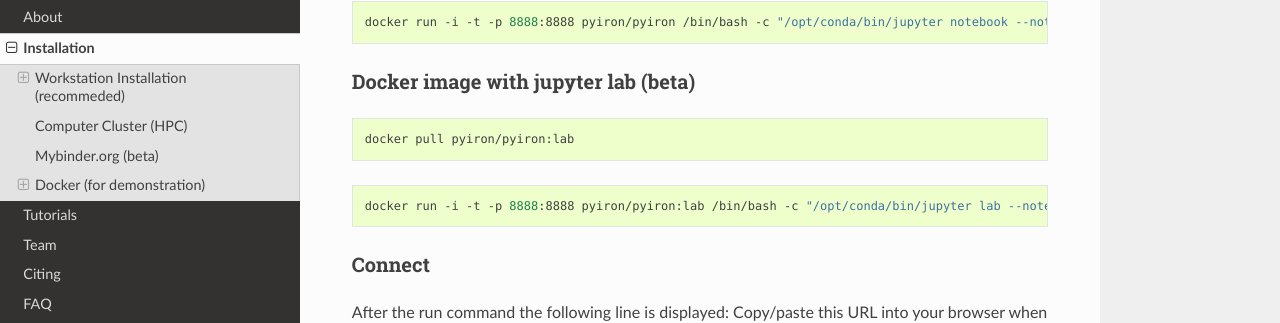
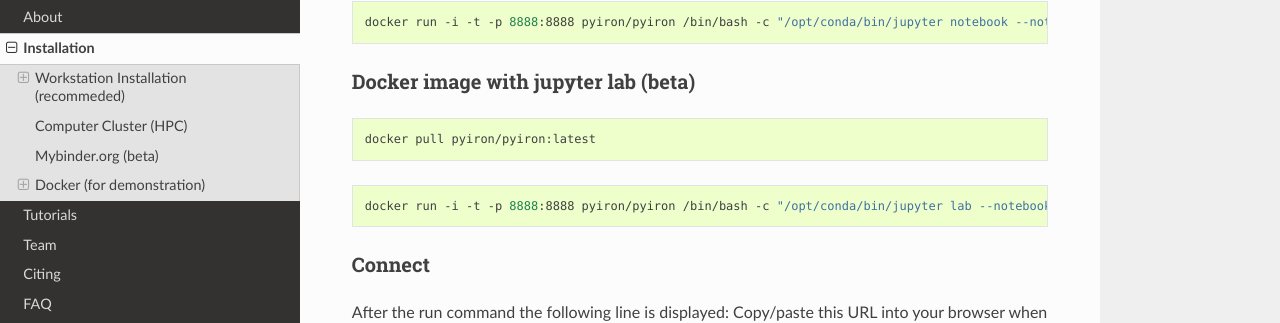
Before and after one commit to pyiron/pyiron, a Sphinx documentation site: the page built from docs/source/installation.rst, in a window 1280 px wide and 900 px high, scrolled down 4452 px. Shown: the part 245-568 px from the top of the window. Built offline with Sphinx 7.4.7 and the Read the Docs theme 2.0.0, drawn with Linux system fonts in a browser that asks for light colours; pages that are not in the unit, such as notebooks, are missing from menus.

Commit message:
Update docker documentation

```diff
--- a/docs/source/installation.rst
+++ b/docs/source/installation.rst
@@ -206,18 +206,19 @@
 
 .. code-block:: bash
 
-    docker run -i -t -p 8888:8888 pyiron/pyiron /bin/bash -c "/opt/conda/bin/jupyter notebook --notebook-dir=/home/pyiron/pyiron/projects --ip='*' --port=8888 --allow-root"
+    docker run -i -t -p 8888:8888 pyiron/pyiron /bin/bash -c "/opt/conda/bin/jupyter notebook --notebook-dir=/home/pyiron/ --ip='*' --port=8888"
+
 
 Docker image with jupyter lab (beta)
 ====================================
 
 .. code-block:: bash
 
-    docker pull pyiron/pyiron:lab
+    docker pull pyiron/pyiron:latest
 
 .. code-block:: bash
 
-    docker run -i -t -p 8888:8888 pyiron/pyiron:lab /bin/bash -c "/opt/conda/bin/jupyter lab --notebook-dir=/home/pyiron/pyiron/projects --ip='*' --port=8888 --allow-root"
+    docker run -i -t -p 8888:8888 pyiron/pyiron /bin/bash -c "/opt/conda/bin/jupyter lab --notebook-dir=/home/pyiron/ --ip='*' --port=8888"
 
 Connect
 =======
```
